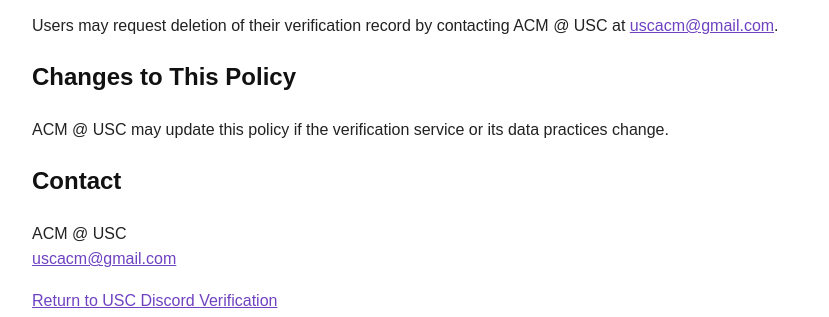
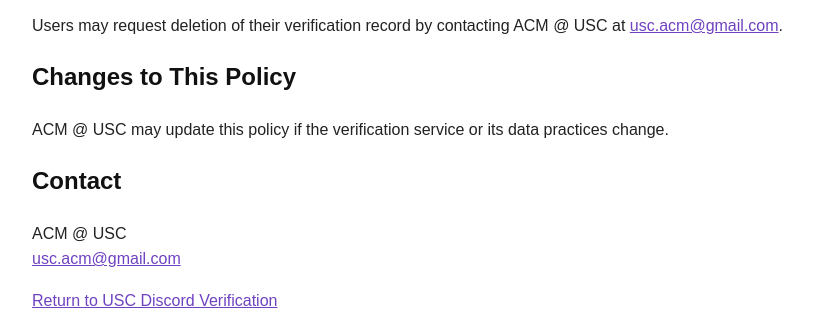
Before and after one commit to uscacm/uscacm.github.io, a plain HTML site: page discord-verification/privacy/index.html in a window 1280 px wide. Shown: the part 1998-2315 px from the top of the page, 208-1037 px from the left. Drawn offline with Linux system fonts and the light colour scheme.

Commit message:
Update index.html

```diff
--- a/discord-verification/privacy/index.html
+++ b/discord-verification/privacy/index.html
@@ -170,7 +170,7 @@
     <p>
       Users may request deletion of their verification record by
       contacting ACM @ USC at
-      <a href="mailto:uscacm@gmail.com">uscacm@gmail.com</a>.
+      <a href="mailto:usc.acm@gmail.com">usc.acm@gmail.com</a>.
     </p>
 
     <h2>Changes to This Policy</h2>
@@ -184,7 +184,7 @@
 
     <p>
       ACM @ USC<br>
-      <a href="mailto:uscacm@gmail.com">uscacm@gmail.com</a>
+      <a href="mailto:usc.acm@gmail.com">usc.acm@gmail.com</a>
     </p>
 
     <p>
```
